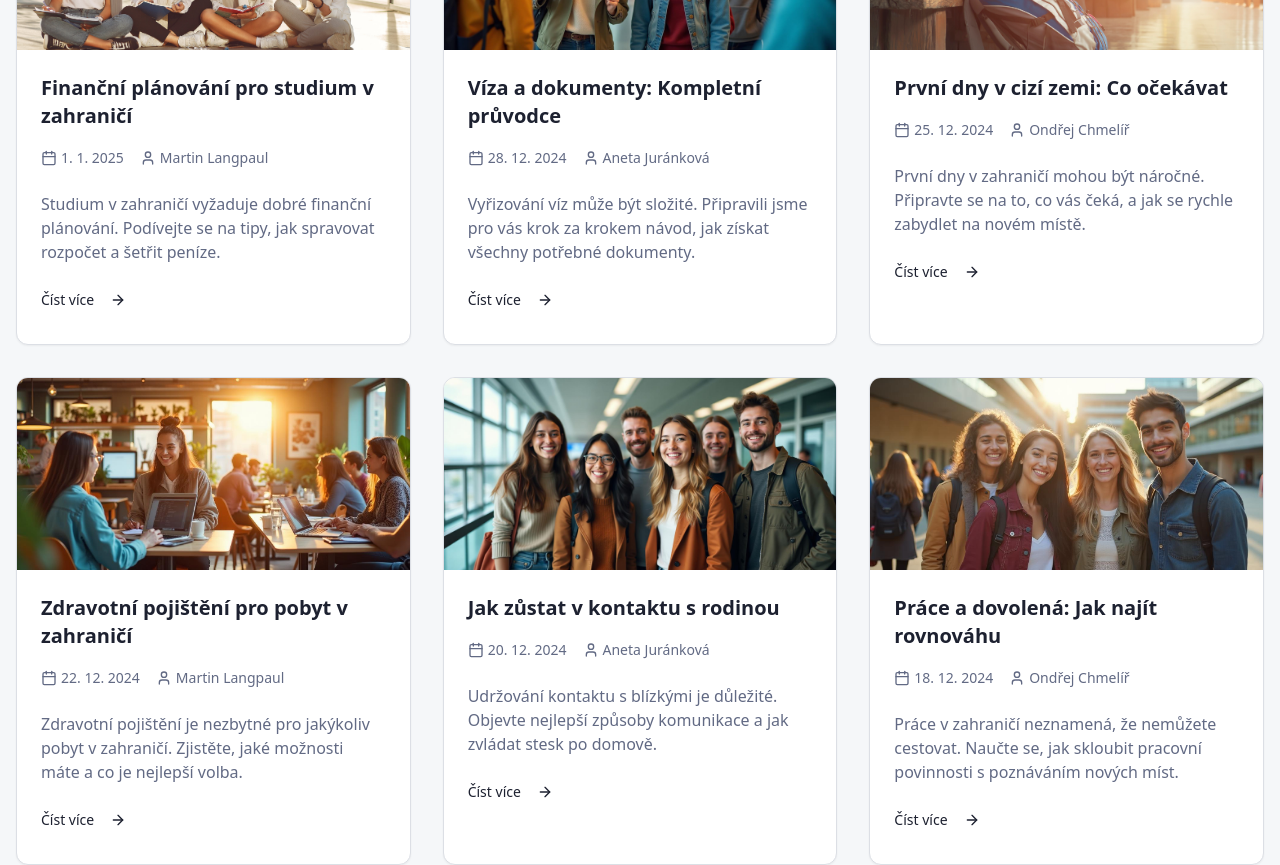
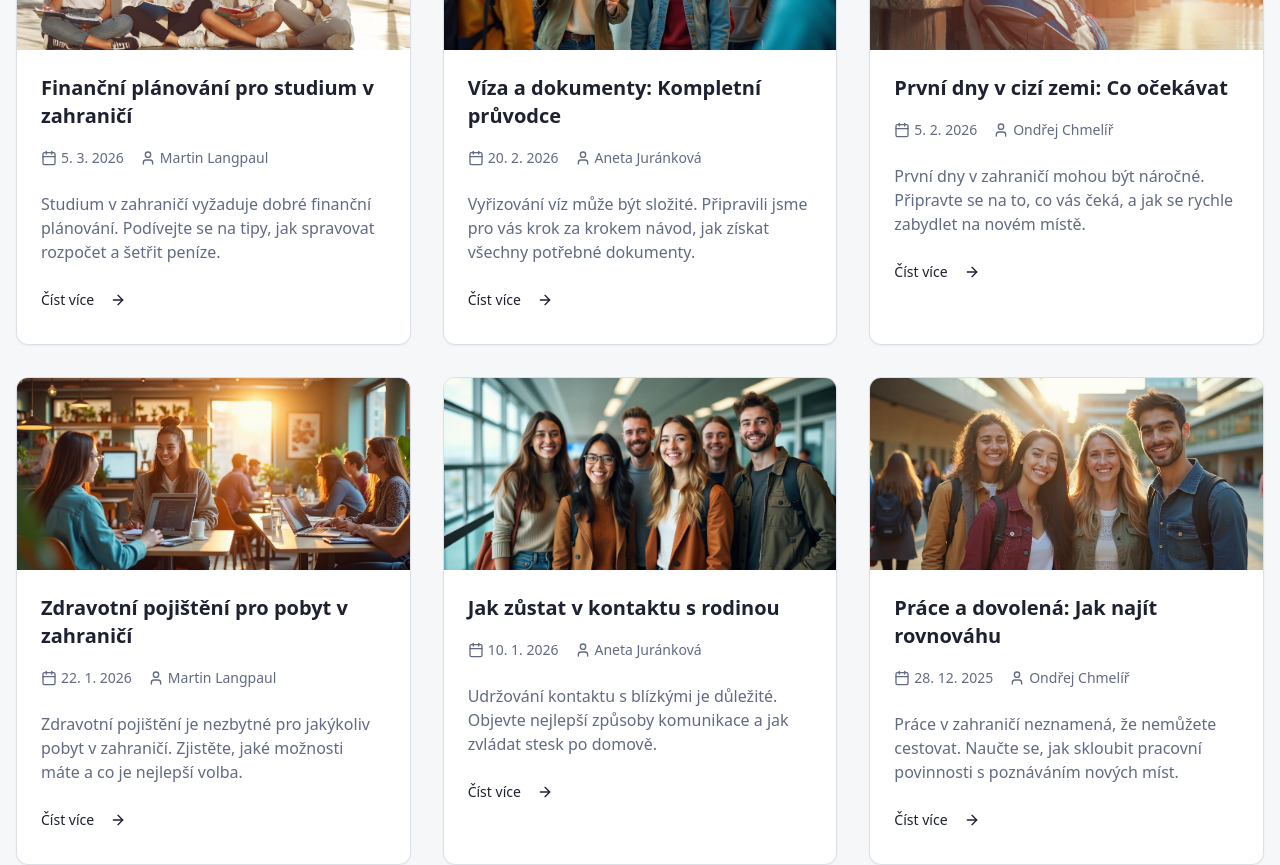
Before and after one commit to langpaulmartin-stack/your-global-adventure, a React (Vite) app: page /blog in a window 1280 px wide. Shown: the part 1740-2605 px from the top of the page. Built offline with nearby package versions, Linux system fonts and the light colour scheme.

Commit message:
Changes
Co-authored-by: langpaulmartin-stack <224811700+langpaulmartin-stack@users.noreply.github.com>

```diff
--- a/src/pages/Blog.tsx
+++ b/src/pages/Blog.tsx
@@ -46,7 +46,7 @@ export const blogPosts: BlogPost[] = [
   {
     id: "jak-se-pripravit-na-studium",
     title: "Jak se připravit na studium v zahraničí",
-    date: "15. 1. 2025",
+    date: "15. 5. 2026",
     author: "Martin Langpaul",
     perex: "Studium v zahraničí je jedinečná příležitost. Zjistěte, jak se na něj správně připravit a co vše budete potřebovat.",
     image: blog1
@@ -54,7 +54,7 @@ export const blogPosts: BlogPost[] = [
   {
     id: "prace-v-usa-zkusenosti",
     title: "Práce v USA: Zkušenosti našich účastníků",
-    date: "12. 1. 2025",
+    date: "8. 5. 2026",
     author: "Aneta Juránková",
     perex: "Přečtěte si skutečné příběhy mladých lidí, kteří absolvovali pracovní program v USA a získali cenné zkušenosti.",
     image: blog2
@@ -62,7 +62,7 @@ export const blogPosts: BlogPost[] = [
   {
     id: "priprava-na-odlet",
     title: "Příprava na odlet: Co si zabalit",
-    date: "10. 1. 2025",
+    date: "28. 4. 2026",
     author: "Ondřej Chmelíř",
     perex: "Balení na delší pobyt v zahraničí může být výzva. Podívejte se na náš seznam nezbytností, které by vám neměly chybět.",
     image: blog3
@@ -70,7 +70,7 @@ export const blogPosts: BlogPost[] = [
   {
     id: "kulturni-rozdily",
     title: "Kulturní rozdíly a jak je zvládat",
-    date: "8. 1. 2025",
+    date: "15. 4. 2026",
     author: "Martin Langpaul",
     perex: "Setkání s jinou kulturou může být ohromující. Naučte se, jak se přizpůsobit a získat maximum ze své zahraniční zkušenosti.",
     image: blog4
@@ -78,7 +78,7 @@ export const blogPosts: BlogPost[] = [
   {
     id: "hostitelske-rodiny",
     title: "Život s hostitelskou rodinou",
-    date: "5. 1. 2025",
+    date: "2. 4. 2026",
     author: "Aneta Juránková",
     perex: "Hostitelská rodina je klíčovou částí vaší zkušenosti. Zjistěte, jak budovat dobré vztahy a jak se vyhnout nedorozuměním.",
     image: blog5
@@ -86,7 +86,7 @@ export const blogPosts: BlogPost[] = [
   {
     id: "jazykova-priprava",
     title: "Jazyková příprava před odjezdem",
-    date: "3. 1. 2025",
+    date: "20. 3. 2026",
     author: "Ondřej Chmelíř",
     perex: "Dobrá znalost jazyka je základem úspěšného pobytu. Objevte nejlepší způsoby, jak si jazyk vylepšit před odjezdem.",
     image: phFriends
@@ -94,7 +94,7 @@ export const blogPosts: BlogPost[] = [
   {
     id: "financni-planovani",
     title: "Finanční plánování pro studium v zahraničí",
-    date: "1. 1. 2025",
+    date: "5. 3. 2026",
     author: "Martin Langpaul",
     perex: "Studium v zahraničí vyžaduje dobré finanční plánování. Podívejte se na tipy, jak spravovat rozpočet a šetřit peníze.",
     image: phCampus
@@ -102,7 +102,7 @@ export const blogPosts: BlogPost[] = [
   {
     id: "viza-a-dokumenty",
     title: "Víza a dokumenty: Kompletní průvodce",
-    date: "28. 12. 2024",
+    date: "20. 2. 2026",
     author: "Aneta Juránková",
     perex: "Vyřizování víz může být složité. Připravili jsme pro vás krok za krokem návod, jak získat všechny potřebné dokumenty.",
     image: phTravel
@@ -110,7 +110,7 @@ export const blogPosts: BlogPost[] = [
   {
     id: "prvni-dny-v-cizi-zemi",
     title: "První dny v cizí zemi: Co očekávat",
-    date: "25. 12. 2024",
+    date: "5. 2. 2026",
     author: "Ondřej Chmelíř",
     perex: "První dny v zahraničí mohou být náročné. Připravte se na to, co vás čeká, a jak se rychle zabydlet na novém místě.",
     image: phTraveler
@@ -118,7 +118,7 @@ export const blogPosts: BlogPost[] = [
   {
     id: "zdravotni-pojisteni",
     title: "Zdravotní pojištění pro pobyt v zahraničí",
-    date: "22. 12. 2024",
+    date: "22. 1. 2026",
     author: "Martin Langpaul",
     perex: "Zdravotní pojištění je nezbytné pro jakýkoliv pobyt v zahraničí. Zjistěte, jaké možnosti máte a co je nejlepší volba.",
     image: phWork
@@ -126,7 +126,7 @@ export const blogPosts: BlogPost[] = [
   {
     id: "komunikace-s-rodinou",
     title: "Jak zůstat v kontaktu s rodinou",
-    date: "20. 12. 2024",
+    date: "10. 1. 2026",
     author: "Aneta Juránková",
     perex: "Udržování kontaktu s blízkými je důležité. Objevte nejlepší způsoby komunikace a jak zvládat stesk po domově.",
     image: phAbout
@@ -134,7 +134,7 @@ export const blogPosts: BlogPost[] = [
   {
     id: "prace-na-dovolene",
     title: "Práce a dovolená: Jak najít rovnováhu",
-    date: "18. 12. 2024",
+    date: "28. 12. 2025",
     author: "Ondřej Chmelíř",
     perex: "Práce v zahraničí neznamená, že nemůžete cestovat. Naučte se, jak skloubit pracovní povinnosti s poznáváním nových míst.",
     image: phPrograms
@@ -142,7 +142,7 @@ export const blogPosts: BlogPost[] = [
   {
     id: "bezpecnost-v-zahranici",
     title: "Bezpečnost v zahraničí: Tipy a rady",
-    date: "15. 12. 2024",
+    date: "15. 12. 2025",
     author: "Martin Langpaul",
     perex: "Bezpečnost je priorita. Přečtěte si naše doporučení, jak zůstat v bezpečí během pobytu v cizí zemi.",
     image: phGrass
@@ -150,7 +150,7 @@ export const blogPosts: BlogPost[] = [
   {
     id: "prace-s-detmi",
     title: "Práce s dětmi: Au pair programy",
-    date: "12. 12. 2024",
+    date: "5. 12. 2025",
     author: "Aneta Juránková",
     perex: "Au pair program je skvělá příležitost pro mladé lidi. Zjistěte, co vás čeká a jak se na tuto zkušenost připravit.",
     image: phFaq
@@ -158,7 +158,7 @@ export const blogPosts: BlogPost[] = [
   {
     id: "navrat-domu",
     title: "Návrat domů po zahraniční zkušenosti",
-    date: "10. 12. 2024",
+    date: "25. 11. 2025",
     author: "Ondřej Chmelíř",
     perex: "Návrat domů může být překvapivě náročný. Přečtěte si, jak se znovu aklimatizovat a jak využít získané zkušenosti.",
     image: phProgramsMenu
```
